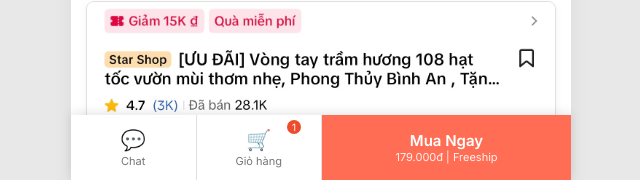
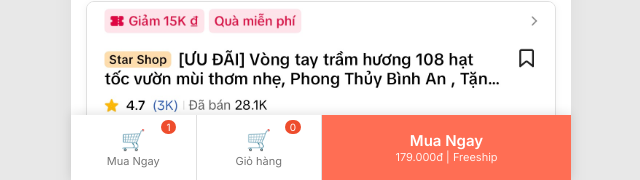
Before and after one commit to minhtuan90/tramhuong, a plain HTML site: page index.html in a window 1280 px wide. Shown: the part 620-800 px from the top of the page, 319-959 px from the left. Drawn offline with Linux system fonts and the light colour scheme.

Commit message:
Update index.html

```diff
--- a/index.html
+++ b/index.html
@@ -123,7 +123,7 @@
     </main>
 
     <div class="sticky-bottom-cta">
-        <button class="icon-btn" onclick="openChat()"><span class="icon">💬</span>Chat</button>
+         <button class="icon-btn cart-btn" onclick="openCart()"><span class="icon">🛒</span><span class="badge" id="cart-badge">0</span>Mua Ngay</button>
         <button class="icon-btn cart-btn" onclick="openCart()"><span class="icon">🛒</span><span class="badge" id="cart-badge">0</span>Giỏ hàng</button>
         <button class="buy-now-btn pulse-animation" onclick="openCheckout()">Mua Ngay<br><small>179.000đ | Freeship</small></button>
     </div>
```
